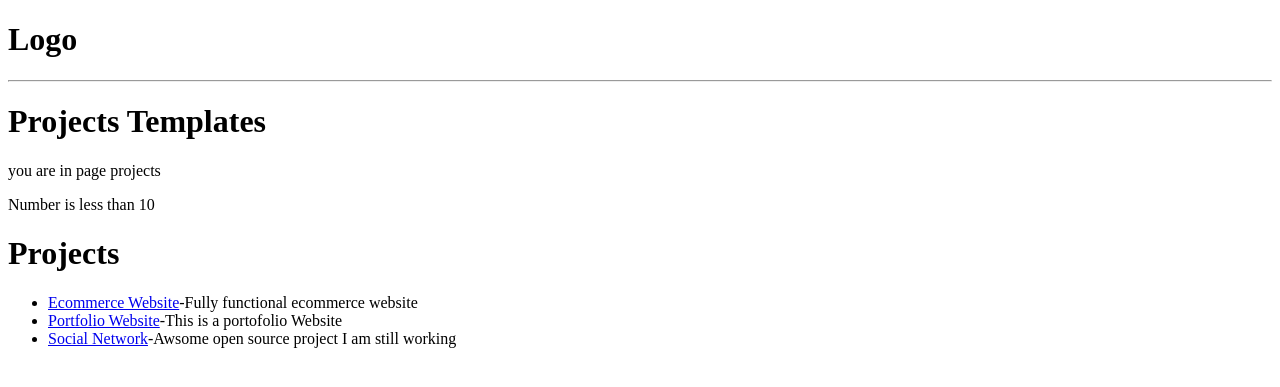
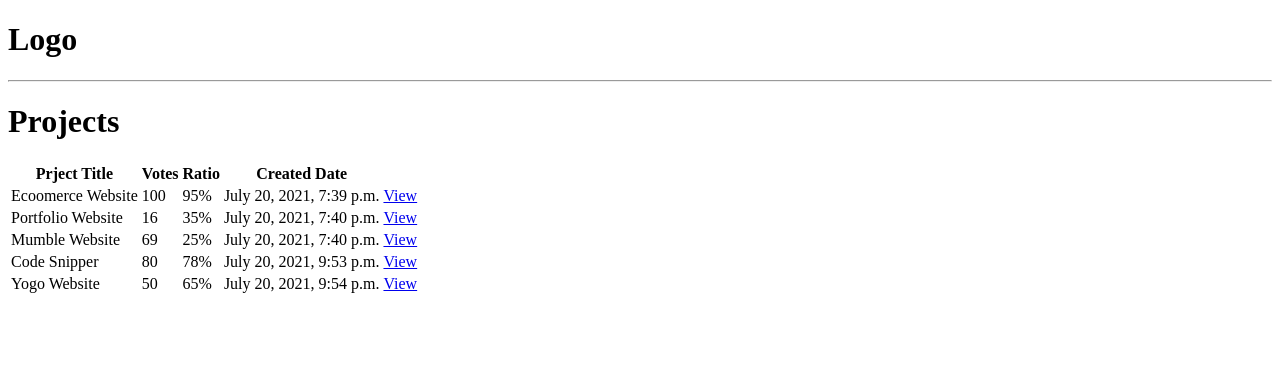
Before and after one commit to Aghiad-Alzein-78/django_2021, a Django app: page / in a window 1280 px wide. Shown: the top 387 px of the page. Run offline with Django 3.2, Linux system fonts and the light colour scheme; data comes from the database, SQL or seed files in the repository; both versions use the stored data as it was after the commit.

Commit message:
starting forms

```diff
--- a/projects/templates/projects/projects.html
+++ b/projects/templates/projects/projects.html
@@ -1,24 +1,25 @@
 {% extends 'main.html' %}
 
 {% block content %}
-<h1>Projects Templates</h1>
+<h1>Projects</h1>
+<table>
+    <tr>
+        <th>Prject Title</th>
+        <th>Votes</th>
+        <th>Ratio</th>
+        <th>Created Date</th>
+    </tr>
+    {% for project in projects %}
+    <tr>
+        <td>{{project.title}}</td>
+        <td>{{project.votes_total}}</td>
+        <td>{{project.votes_ratio}}%</td>
+        <td>{{project.created}}</td>
+        <td><a href="{% url 'project' project.id %}">View</a></td>
 
-<p>you are in page {{page}}</p>
+    </tr>
+    {% endfor %}
+</table>
 
-{% if number > 10 %}
-    <p>Number is greater than 10</p>
-{% elif number == 10 %}
-    <p>Number is exactly 10</p>
-{% else %}
-    <p>Number is less than 10</p>
-{% endif%}
-
-<h1>Projects</h1>
-
-<ul>
-    {% for project in projects %}
-        <li><a href="{% url 'project' project.id %}">{{project.title}}</a>-{{project.description}}</li>
-    {% endfor %}
-</ul>
 
 {% endblock content %}
--- a/projects/templates/projects/single-project.html
+++ b/projects/templates/projects/single-project.html
@@ -4,4 +4,7 @@
 <h3>{{project.title}}</h3>
 <hr>
 <p>{{project.description}}</p>
+{% for tag in tags %}
+    <span style='background-color:chocolate'>{{tag}}</span>
+{% endfor %}
 {% endblock content%}
--- a/projects/views.py
+++ b/projects/views.py
@@ -1,37 +1,19 @@
 from django.shortcuts import render
 from django.http import HttpResponse
+
+from .models import Project
 # Create your views here.
 
-projectList=[
-    {
-        'id':'1',
-        'title':'Ecommerce Website',
-        'description':'Fully functional ecommerce website'
-    },
-    {
-        'id':'2',
-        'title':'Portfolio Website',
-        'description':'This is a portofolio Website'
-    },
-    {
-        'id':'3',
-        'title':'Social Network',
-        'description':'Awsome open source project I am still working'
-    }
-]
 
 def projects(request):
-    page="projects"
-    number=9
-    context = {'page':page,'number':number,'projects':projectList}
+    projects=Project.objects.all()
+    context = {'projects':projects}
 
     return render(request,'projects/projects.html',context)
 
 
 def project(request,pk):
-    projectobj=None
-    for i in projectList:
-        if i['id']==pk:
-            projectobj=i
-    context={''}
-    return render(request,'projects/single-project.html',{'project':projectobj})
+    projectobj=Project.objects.get(id=pk)
+    tags=projectobj.tags.all()
+    context={'project':projectobj,'tags':tags}
+    return render(request,'projects/single-project.html',context)
```
Also changed, not shown: db.sqlite3.
